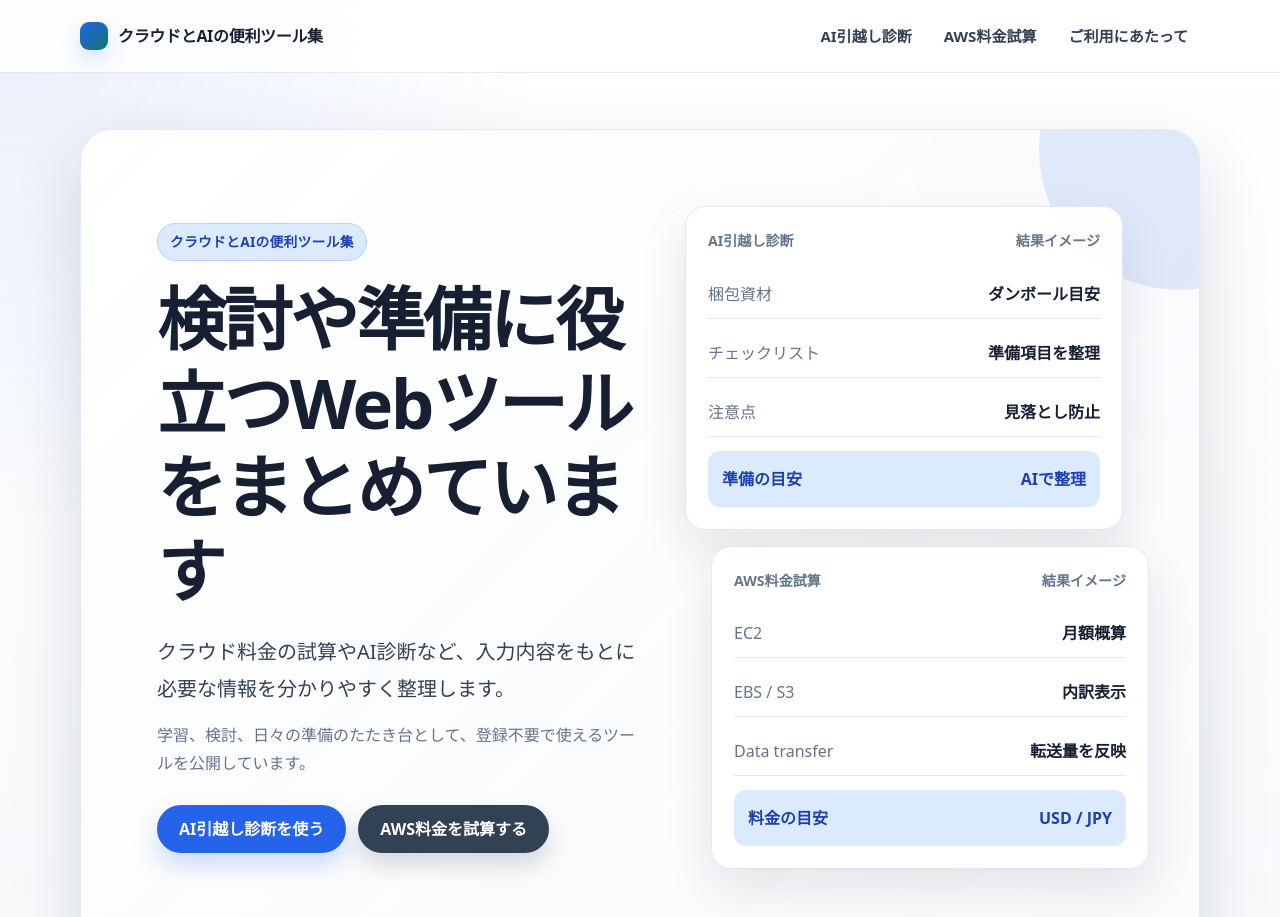
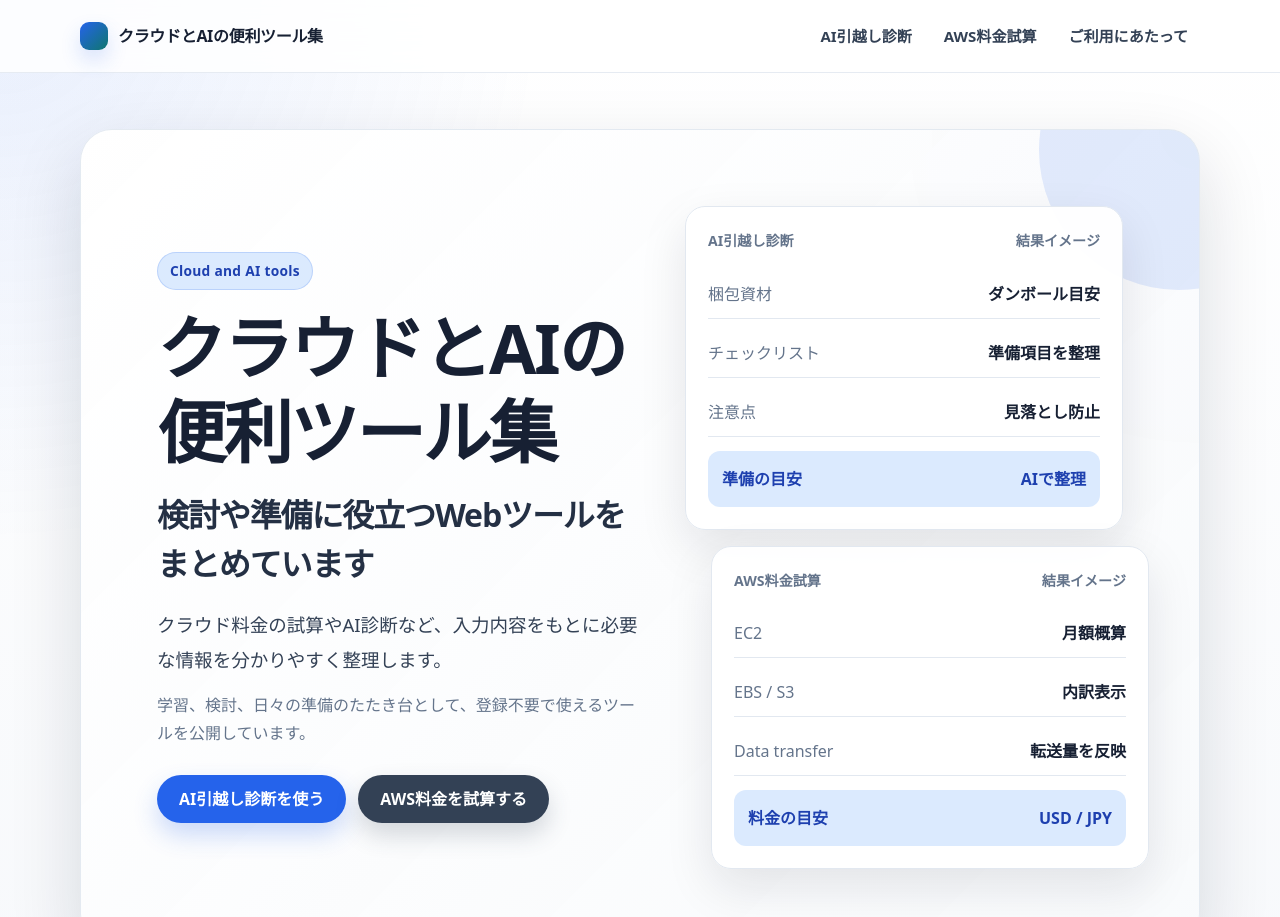
Before and after one commit to YDTNK/sre-lab, a plain HTML site: page apps/landing/index.html in a window 1280 px wide. Shown: the top 917 px of the page. Drawn offline with Linux system fonts and the light colour scheme.

Commit message:
Fix hero text hierarchy across public pages

```diff
--- a/apps/landing/index.html
+++ b/apps/landing/index.html
@@ -26,8 +26,9 @@
     <section class="hero">
       <div class="hero__inner">
         <div class="hero__content">
-          <p class="eyebrow">クラウドとAIの便利ツール集</p>
-          <h1>検討や準備に役立つWebツールをまとめています</h1>
+          <p class="eyebrow">Cloud and AI tools</p>
+          <h1>クラウドとAIの便利ツール集</h1>
+          <p class="hero-subtitle">検討や準備に役立つWebツールをまとめています</p>
           <p class="lead">
             クラウド料金の試算やAI診断など、入力内容をもとに必要な情報を分かりやすく整理します。
           </p>
--- a/apps/landing/styles.css
+++ b/apps/landing/styles.css
@@ -883,3 +883,22 @@ textarea::placeholder {
     grid-template-columns: 1fr;
   }
 }
+
+/* Hero text hierarchy fix */
+.hero-subtitle {
+  max-width: 760px;
+  margin-top: 16px;
+  color: #243044;
+  font-size: clamp(1.32rem, 2.6vw, 2rem);
+  font-weight: 850;
+  line-height: 1.55;
+  letter-spacing: -0.035em;
+}
+
+.hero .lead,
+.hero__lead,
+.lead {
+  margin-top: 18px;
+  font-size: clamp(1rem, 1.5vw, 1.16rem);
+  line-height: 1.9;
+}
```
Also changed, not shown: apps/landing/aws-cost-simulator.html (+3 -2 lines), apps/landing/moving-assistant.html (+3 -2 lines).
